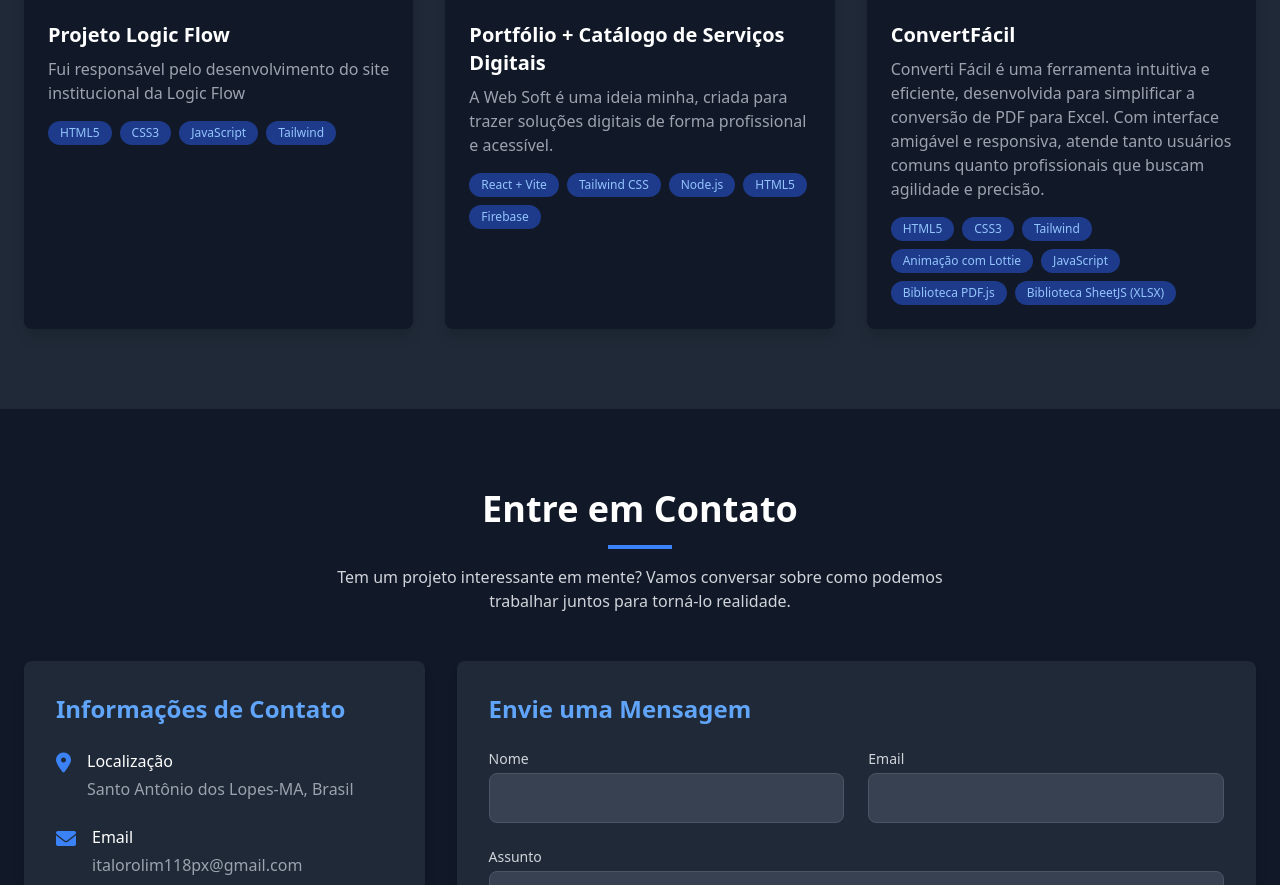
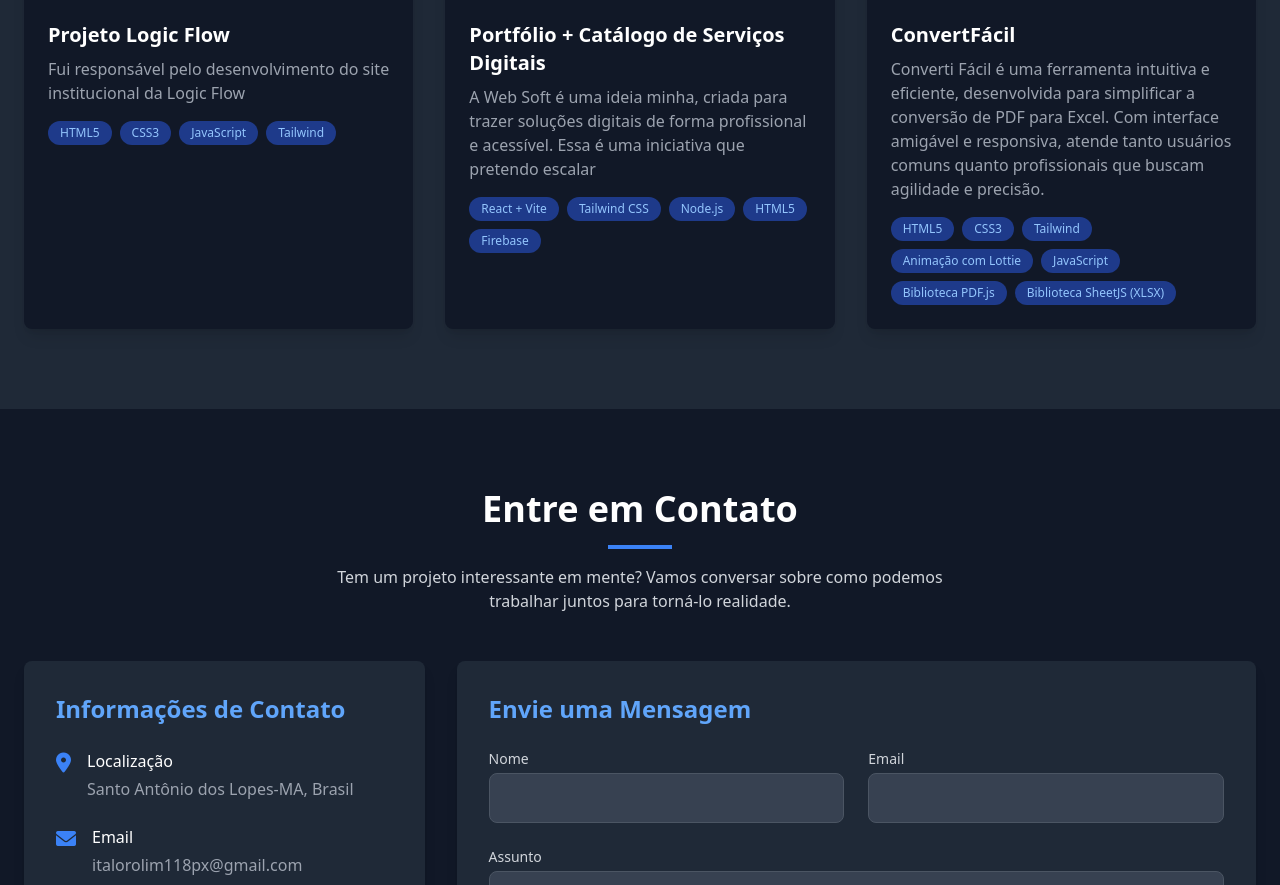
Before and after one commit to ItaloRolim/portfolio-pessoal-2025, a plain HTML site: page index.html in a window 1280 px wide. Shown: the part 3481-4366 px from the top of the page. Drawn offline with nearby package versions, Linux system fonts and the light colour scheme.

Commit message:
section projetos - projeto 3

```diff
--- a/index.html
+++ b/index.html
@@ -357,7 +357,7 @@
                     <div class="p-6">
                         <h3 class="text-xl font-semibold mb-2">Portfólio + Catálogo de Serviços Digitais</h3>
                         <p class="text-gray-400 mb-4">A Web Soft é uma ideia minha, criada para trazer soluções digitais
-                            de forma profissional e acessível.</p>
+                            de forma profissional e acessível. Essa é uma iniciativa que pretendo escalar</p>
                         <div class="flex flex-wrap gap-2">
                             <span class="px-3 py-1 bg-blue-900 text-blue-300 rounded-full text-xs">React + Vite</span>
                             <span class="px-3 py-1 bg-blue-900 text-blue-300 rounded-full text-xs">Tailwind CSS</span>
```
